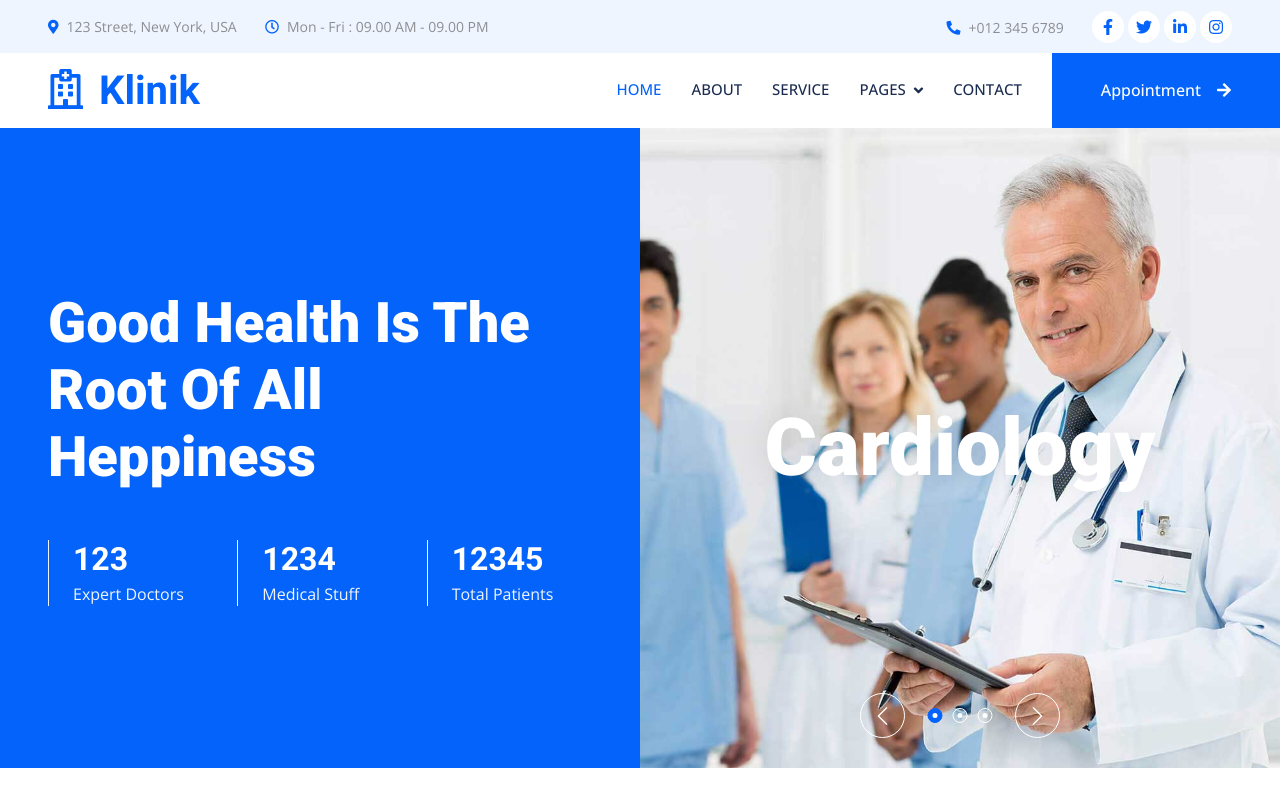
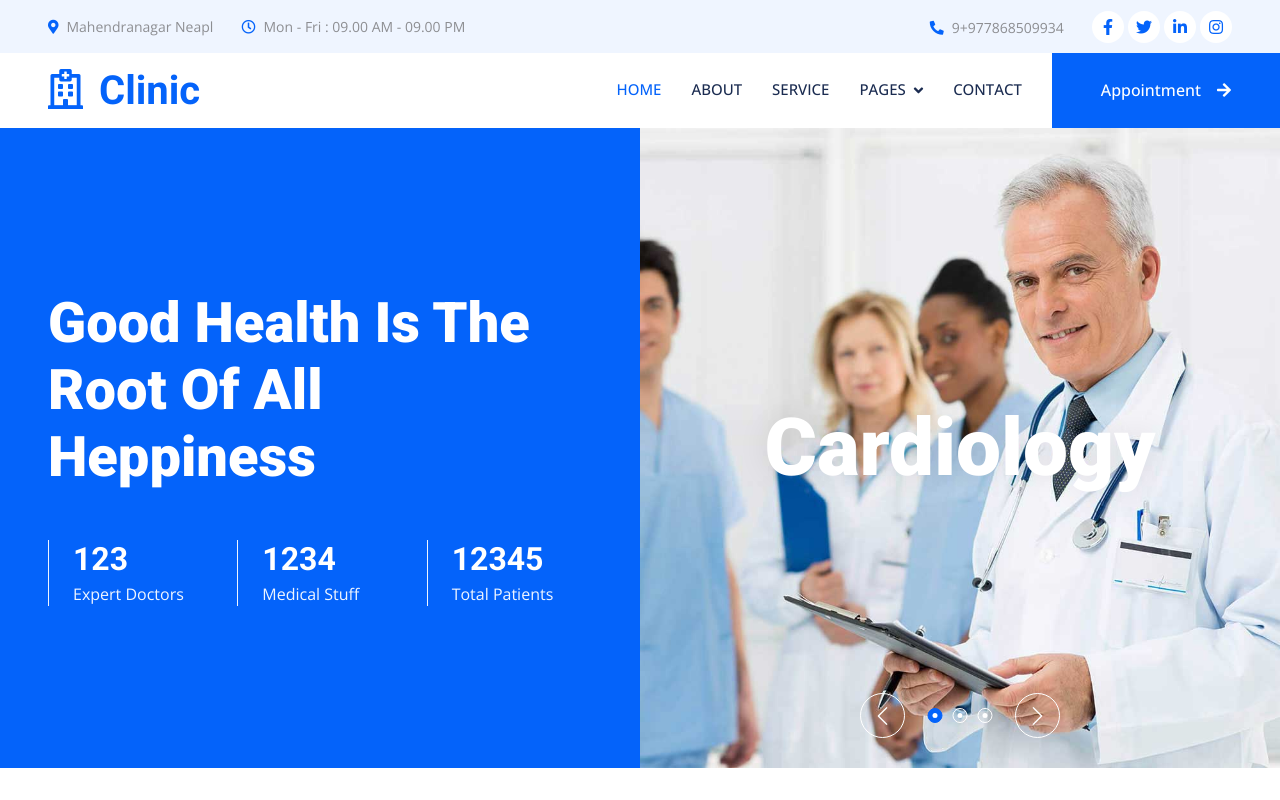
Before and after one commit to masskalauni/Clinic, a plain HTML site: page index.html in a window 1280 px wide. Shown: the top 800 px of the page. Drawn offline with nearby package versions, Linux system fonts and the light colour scheme.

```diff
--- a/index.html
+++ b/index.html
@@ -3,7 +3,7 @@
 
 <head>
     <meta charset="utf-8">
-    <title>Klinik - Clinic Website Template</title>
+    <title>Clinic Website</title>
     <meta content="width=device-width, initial-scale=1.0" name="viewport">
     <meta content="" name="keywords">
     <meta content="" name="description">
@@ -48,7 +48,7 @@
             <div class="col-lg-7 px-5 text-start">
                 <div class="h-100 d-inline-flex align-items-center py-3 me-4">
                     <small class="fa fa-map-marker-alt text-primary me-2"></small>
-                    <small>123 Street, New York, USA</small>
+                    <small>Mahendranagar Neapl </small>
                 </div>
                 <div class="h-100 d-inline-flex align-items-center py-3">
                     <small class="far fa-clock text-primary me-2"></small>
@@ -58,7 +58,7 @@
             <div class="col-lg-5 px-5 text-end">
                 <div class="h-100 d-inline-flex align-items-center py-3 me-4">
                     <small class="fa fa-phone-alt text-primary me-2"></small>
-                    <small>+012 345 6789</small>
+                    <small>9+977868509934</small>
                 </div>
                 <div class="h-100 d-inline-flex align-items-center">
                     <a class="btn btn-sm-square rounded-circle bg-white text-primary me-1" href=""><i class="fab fa-facebook-f"></i></a>
@@ -75,7 +75,7 @@
     <!-- Navbar Start -->
     <nav class="navbar navbar-expand-lg bg-white navbar-light sticky-top p-0 wow fadeIn" data-wow-delay="0.1s">
         <a href="index.html" class="navbar-brand d-flex align-items-center px-4 px-lg-5">
-            <h1 class="m-0 text-primary"><i class="far fa-hospital me-3"></i>Klinik</h1>
+            <h1 class="m-0 text-primary"><i class="far fa-hospital me-3"></i>Clinic</h1>
         </a>
         <button type="button" class="navbar-toggler me-4" data-bs-toggle="collapse" data-bs-target="#navbarCollapse">
             <span class="navbar-toggler-icon"></span>
@@ -425,7 +425,7 @@
                         </div>
                         <div class="ms-4">
                             <p class="mb-2">Mail Us Now</p>
-                            <h5 class="mb-0">info@example.com</h5>
+                            <h5 class="mb-0">example@gmail.com</h5>
                         </div>
                     </div>
                 </div>
@@ -564,11 +564,11 @@
             <div class="copyright">
                 <div class="row">
                     <div class="col-md-6 text-center text-md-start mb-3 mb-md-0">
-                        &copy; <a class="border-bottom" href="#">Your Site Name</a>, All Right Reserved.
+                        &copy; <a class="border-bottom" href="#">Clinic</a>, All Right Reserved.
                     </div>
                     <div class="col-md-6 text-center text-md-end">
                         <!--/*** This template is free as long as you keep the footer author’s credit link/attribution link/backlink. If you'd like to use the template without the footer author’s credit link/attribution link/backlink, you can purchase the Credit Removal License from "https://htmlcodex.com/credit-removal". Thank you for your support. ***/-->
-                        Designed By <a class="border-bottom" href="">BTM</a>
+                        Designed By <a class="border-bottom" href="www.premprakashkalauni.com.np">BTM</a>
                     </div>
                 </div>
             </div>
```
